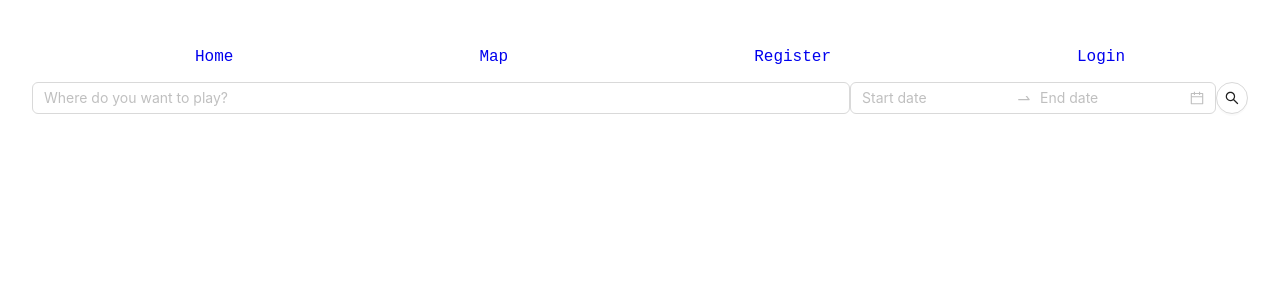
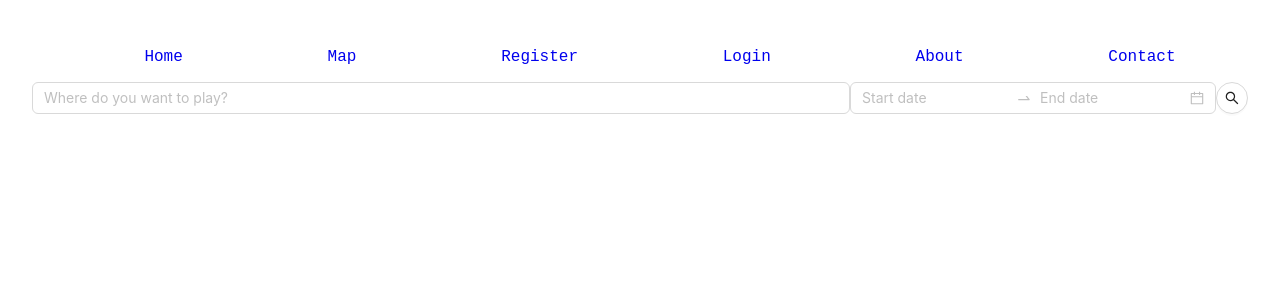
Before and after one commit to Ludovil/dci_final_project, a React (Vite) app in the folder client/: page / in a window 1280 px wide. Shown: the top 300 px of the page. Built offline with nearby package versions, Linux system fonts and the light colour scheme.

Commit message:
about and contact pages

```diff
--- a/client/src/App.jsx
+++ b/client/src/App.jsx
@@ -8,6 +8,8 @@ import Map from './pages/Map.jsx';
 import Register from './pages/Register.jsx';
 import MapSearch from './pages/MapSearch.jsx';
 import Login from './pages/Login.jsx';
+import About from './pages/About.jsx';
+import Contact from './pages/Contact.jsx';
 
 function App() {
 	return (
@@ -21,6 +23,8 @@ function App() {
 				<Route path="/visitprofile/:id" element={<VisitProfile />} />
 				<Route path="/register" element={<Register />} />
 				<Route path="/login" element={<Login />} />
+				<Route path="/about" element={<About />} />
+				<Route path="/contact" element={<Contact />} />
 			</Routes>
 		</BrowserRouter>
 	);
--- a/client/src/components/NavBar.jsx
+++ b/client/src/components/NavBar.jsx
@@ -43,6 +43,16 @@ function NavBar() {
 						</li>
 					</>
 				)}
+				<li>
+					<NavLink to="/about" className="navlink">
+						About
+					</NavLink>
+				</li>
+				<li>
+					<NavLink to="/contact" className="navlink">
+						Contact
+					</NavLink>
+				</li>
 			</ul>
 		</nav>
 	);
--- a/client/src/pages/MapSearch.jsx
+++ b/client/src/pages/MapSearch.jsx
@@ -3,7 +3,6 @@ import Maps from '../components/Maps.jsx';
 const MapSearch = () => {
 	return (
 		<>
-			<h1>Map Search</h1>
 			<Maps />
 		</>
 	);
```
